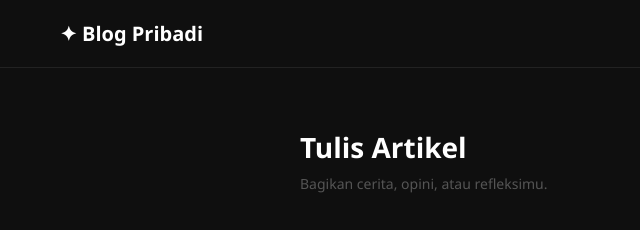
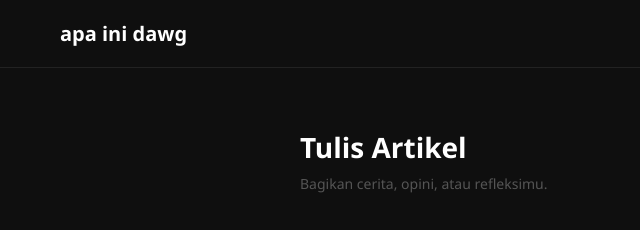
Before and after one commit to josua123-bit/blog-fullstack, a website: page public/tulis.html in a window 1280 px wide. Shown: the top 230 px of the page, 0-640 px from the left. Drawn offline with Linux system fonts and the light colour scheme; sample sign-in values are in the browser's storage.

Commit message:
update tulis

```diff
--- a/public/tulis.html
+++ b/public/tulis.html
@@ -34,7 +34,7 @@
 </head>
 <body>
     <nav>
-        <a href="index.html" class="logo">✦ Blog Pribadi</a>
+        <a href="index.html" class="logo">apa ini dawg</a>
         <a href="index.html">← Kembali</a>
     </nav>
 
```
